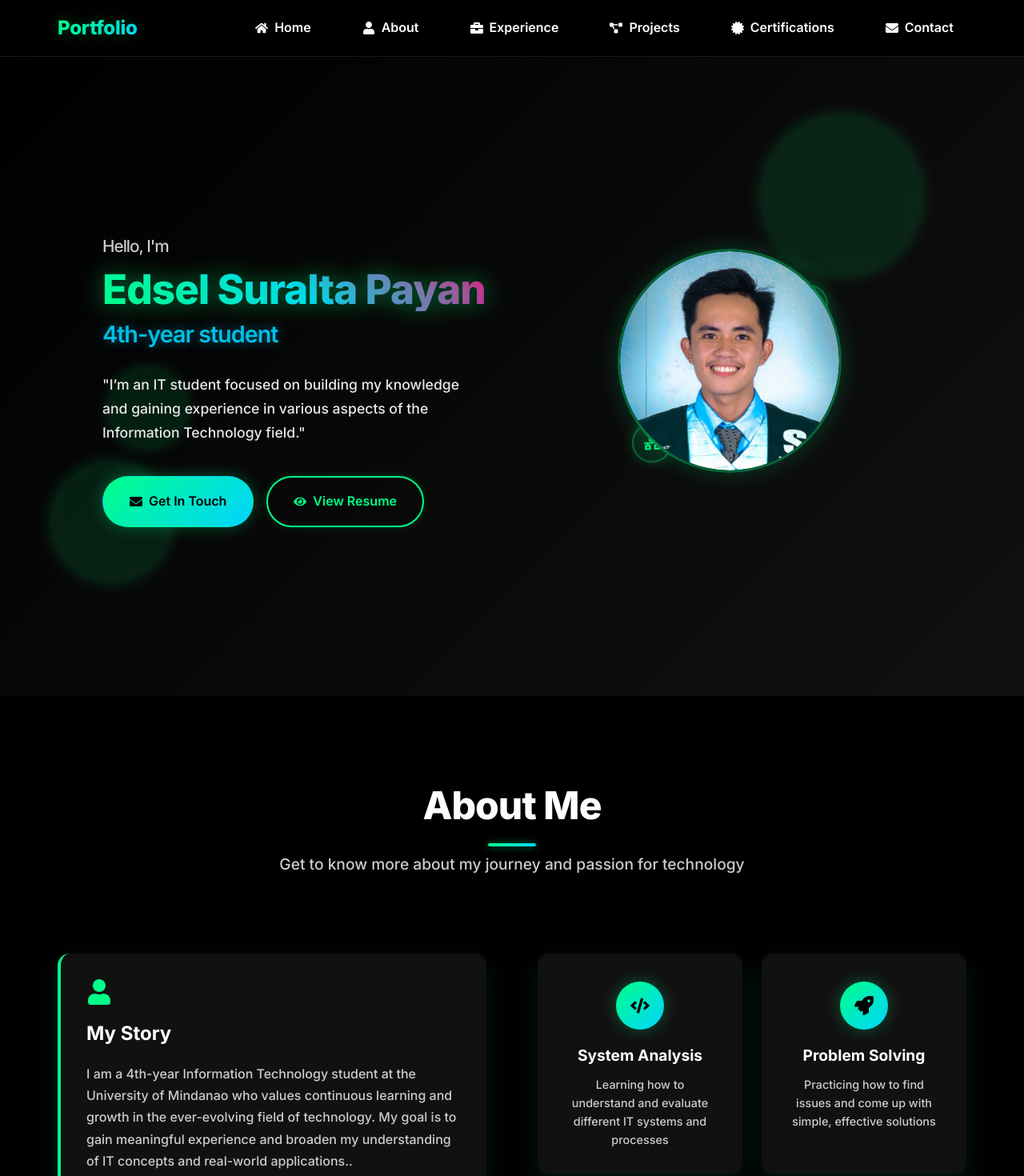
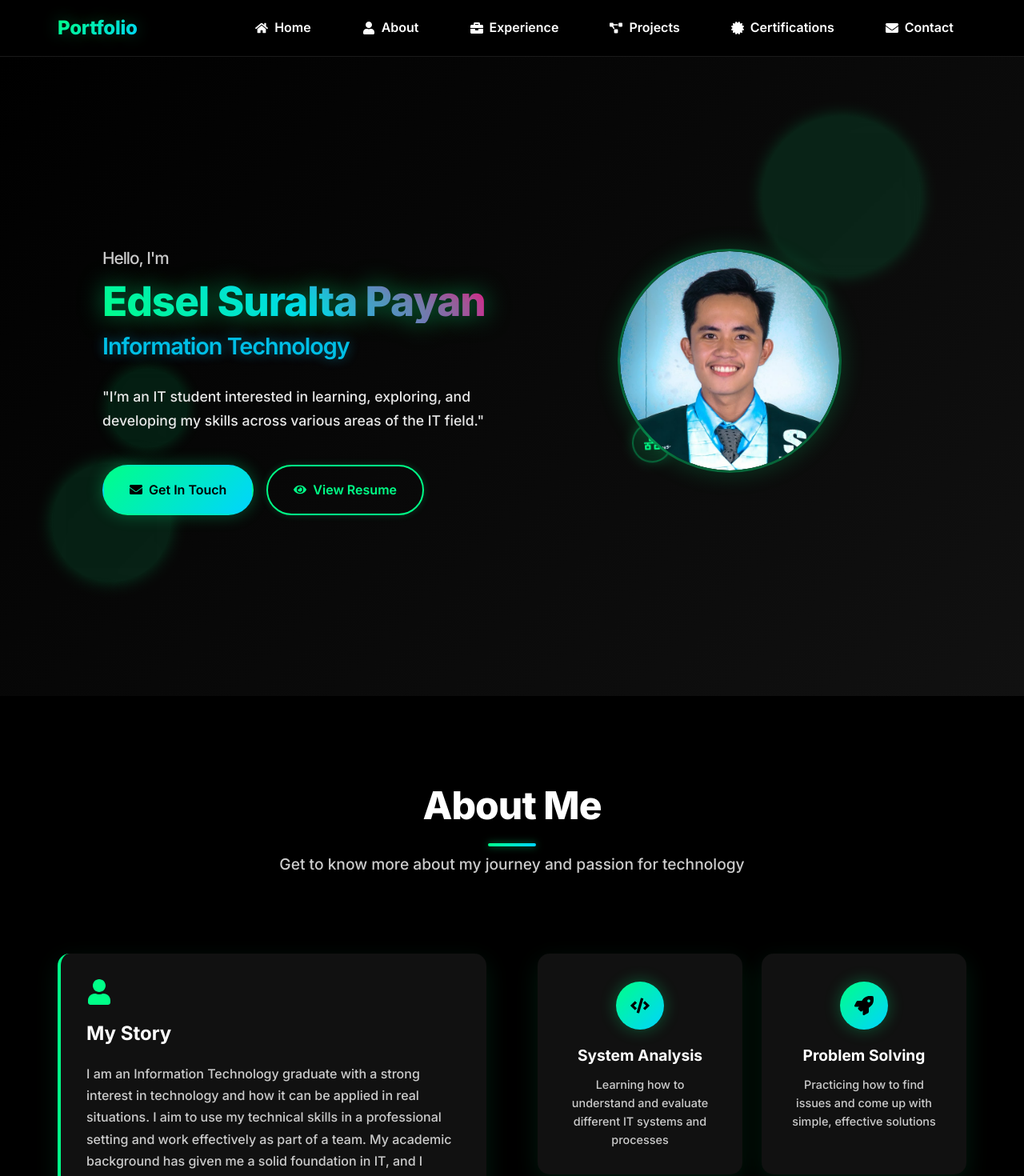
Before and after one commit to Epky/my-porfolio-, a React (Create React App) app: page / in a window 1280 px wide. Shown: the top 1470 px of the page at 80% size. Built offline with nearby package versions, Linux system fonts and the light colour scheme.

Commit message:
updating the about and hero style

```diff
--- a/src/components/About.js
+++ b/src/components/About.js
@@ -72,11 +72,13 @@ const About = () => {
                 <FaUser className="intro-icon" />
                 <h3>My Story</h3>
                 <p>
-                  I am a 4th-year Information Technology student at the
-                  University of Mindanao who values continuous learning and
-                  growth in the ever-evolving field of technology. My goal is to
-                  gain meaningful experience and broaden my understanding of IT
-                  concepts and real-world applications..
+                  I am an Information Technology graduate with a strong interest
+                  in technology and how it can be applied in real situations. I
+                  aim to use my technical skills in a professional setting and
+                  work effectively as part of a team. My academic background has
+                  given me a solid foundation in IT, and I continue to improve
+                  my knowledge and skills to become more capable and versatile
+                  in the field.
                 </p>
               </div>
 
--- a/src/components/Hero.js
+++ b/src/components/Hero.js
@@ -1,8 +1,8 @@
-import React from 'react';
-import { motion } from 'framer-motion';
-import { FaEnvelope, FaEye, FaServer, FaNetworkWired } from 'react-icons/fa';
-import './Hero.css';
-import './SocialIcons.css';
+import React from "react";
+import { motion } from "framer-motion";
+import { FaEnvelope, FaEye, FaServer, FaNetworkWired } from "react-icons/fa";
+import "./Hero.css";
+import "./SocialIcons.css";
 
 const Hero = () => {
   const containerVariants = {
@@ -11,20 +11,18 @@ const Hero = () => {
       opacity: 1,
       transition: {
         delayChildren: 0.3,
-        staggerChildren: 0.2
-      }
-    }
+        staggerChildren: 0.2,
+      },
+    },
   };
 
   const itemVariants = {
     hidden: { y: 20, opacity: 0 },
     visible: {
       y: 0,
-      opacity: 1
-    }
+      opacity: 1,
+    },
   };
-
-
 
   return (
     <section id="home" className="hero">
@@ -34,36 +32,36 @@ const Hero = () => {
             className="shape shape-1"
             animate={{
               y: [0, -20, 0],
-              rotate: [0, 5, 0]
+              rotate: [0, 5, 0],
             }}
             transition={{
               duration: 6,
               repeat: Infinity,
-              ease: "easeInOut"
+              ease: "easeInOut",
             }}
           />
           <motion.div
             className="shape shape-2"
             animate={{
               y: [0, 20, 0],
-              rotate: [0, -5, 0]
+              rotate: [0, -5, 0],
             }}
             transition={{
               duration: 8,
               repeat: Infinity,
-              ease: "easeInOut"
+              ease: "easeInOut",
             }}
           />
           <motion.div
             className="shape shape-3"
             animate={{
               y: [0, -15, 0],
-              x: [0, 10, 0]
+              x: [0, 10, 0],
             }}
             transition={{
               duration: 7,
               repeat: Infinity,
-              ease: "easeInOut"
+              ease: "easeInOut",
             }}
           />
         </div>
@@ -80,11 +78,12 @@ const Hero = () => {
             <motion.h1 className="hero-title">
               <span className="greeting">Hello, I'm</span>
               <span className="name">Edsel Suralta Payan</span>
-              <span className="title">4th-year student</span>
+              <span className="title">Information Technology</span>
             </motion.h1>
 
             <motion.p className="hero-description" variants={itemVariants}>
-              "I’m an IT student focused on building my knowledge and gaining experience in various aspects of the Information Technology field."
+              "I’m an IT student interested in learning, exploring, and
+              developing my skills across various areas of the IT field."
             </motion.p>
 
             <motion.div className="hero-buttons" variants={itemVariants}>
@@ -110,7 +109,6 @@ const Hero = () => {
                 View Resume
               </motion.a>
             </motion.div>
-
           </motion.div>
         </motion.div>
 
@@ -127,7 +125,7 @@ const Hero = () => {
                 alt="Edsel Suralta Payan - IT Student"
                 className="profile-photo"
                 onError={(e) => {
-                    e.target.src = '/images/profile/profile-placeholder.svg';
+                  e.target.src = "/images/profile/profile-placeholder.svg";
                   e.target.onerror = null;
                 }}
               />
@@ -137,12 +135,12 @@ const Hero = () => {
                 className="floating-element element-1"
                 animate={{
                   y: [0, -10, 0],
-                  rotate: [0, 5, 0]
+                  rotate: [0, 5, 0],
                 }}
                 transition={{
                   duration: 3,
                   repeat: Infinity,
-                  ease: "easeInOut"
+                  ease: "easeInOut",
                 }}
               >
                 <FaServer />
@@ -151,12 +149,12 @@ const Hero = () => {
                 className="floating-element element-2"
                 animate={{
                   y: [0, 10, 0],
-                  rotate: [0, -5, 0]
+                  rotate: [0, -5, 0],
                 }}
                 transition={{
                   duration: 4,
                   repeat: Infinity,
-                  ease: "easeInOut"
+                  ease: "easeInOut",
                 }}
               >
                 <FaNetworkWired />
@@ -164,8 +162,6 @@ const Hero = () => {
             </div>
           </div>
         </motion.div>
-
-
       </div>
     </section>
   );
```
Lines whose indentation alone changed are shown as unchanged.
